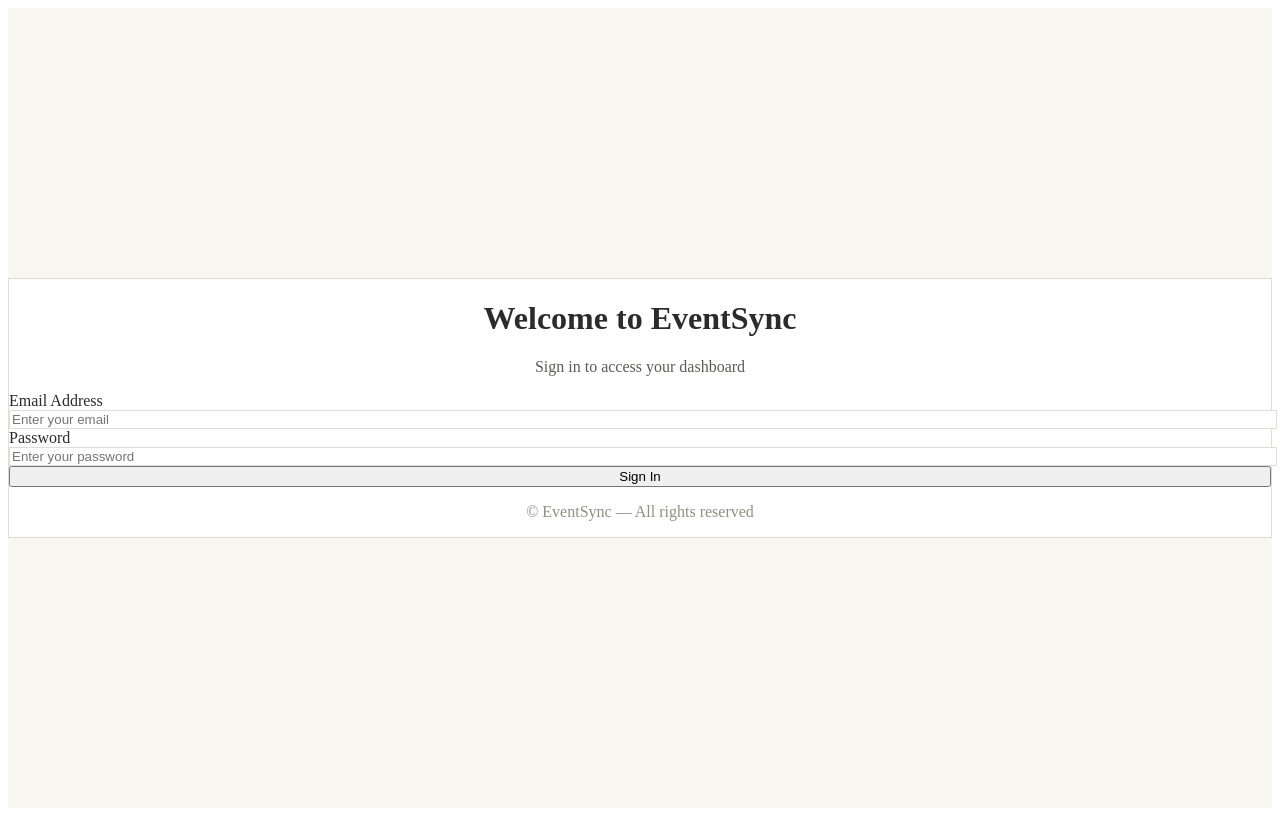
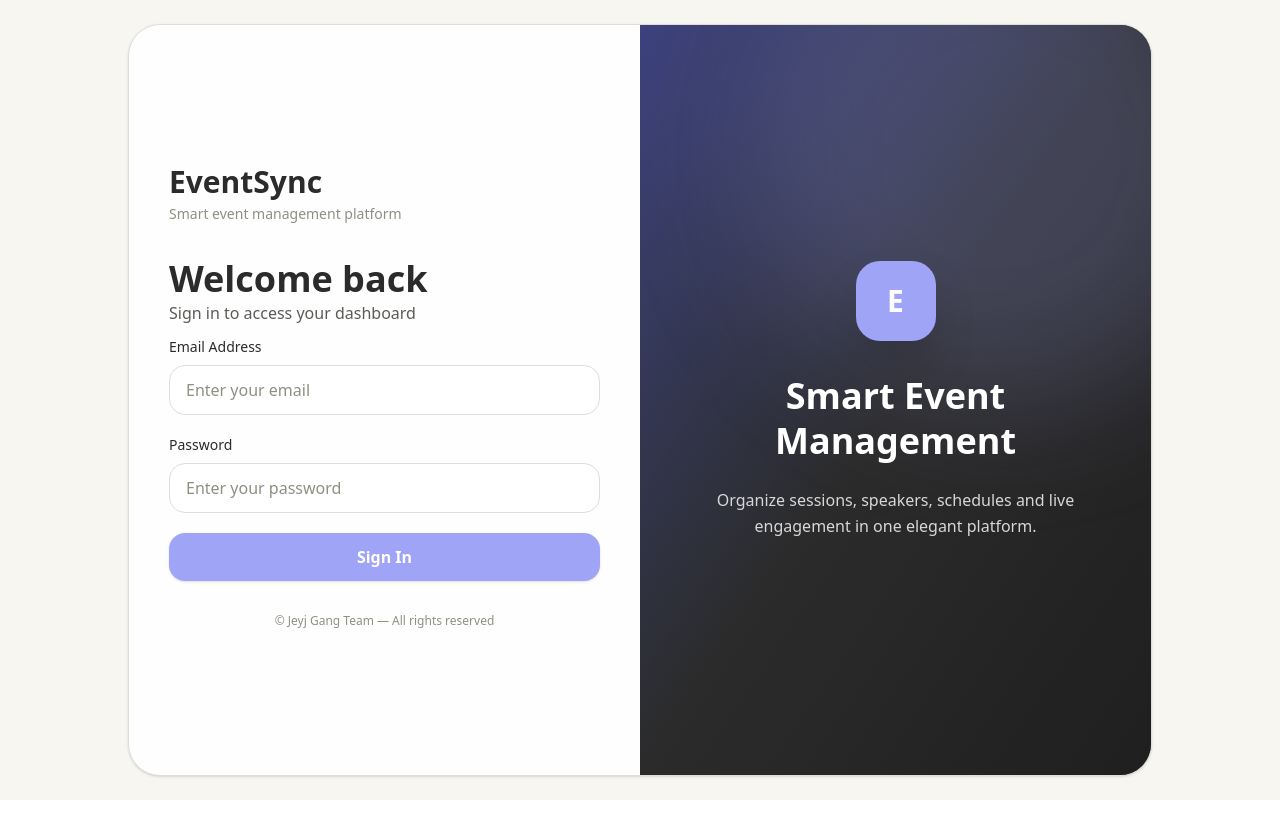
Before and after one commit to JEYJ-Gang/EventSync_platform, a Next.js app: page /login in a window 1280 px wide. Built offline with nearby package versions, Linux system fonts and the light colour scheme.

Commit message:
refactor: improve UX design in login page

```diff
--- a/app/globals.css
+++ b/app/globals.css
@@ -1,3 +1 @@
-@tailwind base;
-@tailwind components;
-@tailwind utilities;
+@import "tailwindcss";
--- a/app/login/page.jsx
+++ b/app/login/page.jsx
@@ -4,20 +4,29 @@ import { useState } from "react";
 import { useRouter } from "next/navigation";
 
 export default function LoginPage() {
+
     const router = useRouter();
 
     const [email, setEmail] = useState("");
     const [password, setPassword] = useState("");
 
     async function handleLogin(e) {
+
         e.preventDefault();
+
+        try {
 
             const res = await fetch("/api/auth/login", {
                 method: "POST",
+
                 headers: {
                     "Content-Type": "application/json",
                 },
-            body: JSON.stringify({ email, password }),
+
+                body: JSON.stringify({
+                    email,
+                    password,
+                }),
             });
 
             const data = await res.json();
@@ -27,69 +36,315 @@ export default function LoginPage() {
                 return;
             }
 
-        localStorage.setItem("token", data.access_token);
+            localStorage.setItem(
+                "token",
+                data.access_token
+            );
+
             router.push("/dashboard");
+
+        } catch (error) {
+
+            console.log(error);
+
+        }
     }
 
     return (
-        <div className="min-h-screen flex bg-[#F7F6F0]">
 
-            {/* LEFT SIDE - FORM */}
-            <div className="w-full lg:w-1/2 flex items-center justify-center p-10">
+        <div className="h-screen bg-[#F7F6F0] flex items-center justify-center p-4 lg:p-6 overflow-hidden">
 
-                <div className="w-full max-w-md bg-[#FEFEFE] border border-[#E0DED4] rounded-2xl p-10 shadow-sm">
+            {/* MAIN CONTAINER */}
+            <div className="
+                w-full
+                max-w-5xl
+                h-full
+                max-h-[920px]
+                bg-[#FEFEFE]
+                rounded-[32px]
+                border
+                border-[#E0DED4]
+                shadow-sm
+                overflow-hidden
+                flex
+            ">
 
-                    <div className="mb-8 text-center">
-                        <h1 className="text-2xl font-semibold text-[#2B2B2B]">
-                            Welcome to EventSync
+                {/* LEFT SIDE */}
+                <div className="
+                    w-full
+                    lg:w-1/2
+                    flex
+                    items-center
+                    justify-center
+                    p-10
+                    lg:p-10
+                ">
+
+                    <div className="w-full max-w-md">
+
+                        {/* LOGO */}
+                        <div className="mb-8 mt-6">
+
+                            <h1 className="
+                                text-3xl
+                                font-bold
+                                text-[#2B2B2B]
+                            ">
+                                EventSync
                             </h1>
-                        <p className="text-sm text-[#5C5B57] mt-2">
+
+                            <p className="
+                                text-[#908F83]
+                                mt-1
+                                text-sm
+                            ">
+                                Smart event management platform
+                            </p>
+
+                        </div>
+
+                        {/* TITLE */}
+                        <div>
+
+                            <h2 className="
+                                text-4xl
+                                font-semibold
+                                text-[#2B2B2B]
+                                leading-tight
+                            ">
+                                Welcome back
+                            </h2>
+
+                            <p className="
+                                text-[#5C5B57]
+                                mb-1
+                                text-base
+                            ">
                                 Sign in to access your dashboard
                             </p>
+
                         </div>
 
                         {/* FORM */}
-                    <form onSubmit={handleLogin} className="space-y-5">
+                        <form
+                            onSubmit={handleLogin}
+                            className="space-y-5"
+                        >
 
+                            {/* EMAIL */}
                             <div>
-                            <label className="text-sm text-[#2B2B2B]">
+
+                                <label className="
+                                    block
+                                    text-sm
+                                    font-medium
+                                    text-[#2B2B2B]
+                                    mt-3
+                                    mb-2
+                                ">
                                     Email Address
                                 </label>
+
                                 <input
                                     type="email"
-                                className="w-full mt-2 px-4 py-3 rounded-xl border border-[#E0DED4] focus:outline-none focus:ring-2 focus:ring-[#C3C9BC]"
                                     placeholder="Enter your email"
-                                onChange={(e) => setEmail(e.target.value)}
+                                    value={email}
+                                    onChange={(e) =>
+                                        setEmail(e.target.value)
+                                    }
+                                    className="
+                                        w-full
+                                        px-4
+                                        py-3
+                                        rounded-2xl
+                                        border
+                                        border-[#E0DED4]
+                                        bg-white
+                                        text-[#2B2B2B]
+                                        placeholder:text-[#908F83]
+                                        focus:outline-none
+                                        focus:ring-2
+                                        focus:ring-[#C3C9BC]
+                                        transition
+                                    "
                                 />
+
                             </div>
 
+                            {/* PASSWORD */}
                             <div>
-                            <label className="text-sm text-[#2B2B2B]">
+
+                                <label className="
+                                    block
+                                    text-sm
+                                    font-medium
+                                    text-[#2B2B2B]
+                                    mb-2
+                                ">
                                     Password
                                 </label>
+
                                 <input
                                     type="password"
-                                className="w-full mt-2 px-4 py-3 rounded-xl border border-[#E0DED4] focus:outline-none focus:ring-2 focus:ring-[#C3C9BC]"
                                     placeholder="Enter your password"
-                                onChange={(e) => setPassword(e.target.value)}
+                                    value={password}
+                                    onChange={(e) =>
+                                        setPassword(e.target.value)
+                                    }
+                                    className="
+                                        w-full
+                                        px-4
+                                        py-3
+                                        rounded-2xl
+                                        border
+                                        border-[#E0DED4]
+                                        bg-white
+                                        text-[#2B2B2B]
+                                        placeholder:text-[#908F83]
+                                        focus:outline-none
+                                        focus:ring-2
+                                        focus:ring-[#C3C9BC]
+                                        transition
+                                    "
                                 />
+
                             </div>
 
+                            {/* BUTTON */}
                             <button
                                 type="submit"
-                            className="w-full py-3 rounded-xl bg-[#A04F7] text-white font-medium hover:bg-[#8F94F0] transition"
+                                className="
+                                    w-full
+                                    py-3
+                                    rounded-2xl
+                                    bg-[#A0A4F7]
+                                    hover:bg-[#8F94F0]
+                                    text-white
+                                    font-semibold
+                                    transition
+                                    duration-200
+                                    shadow-sm
+                                    cursor-pointer
+                                "
                             >
                                 Sign In
                             </button>
 
                         </form>
 
-                    <p className="text-xs text-center text-[#908F83] mt-6">
-                        © EventSync — All rights reserved
+                        {/* FOOTER */}
+                        <p className="
+                            text-xs
+                            text-[#908F83]
+                            mt-8
+                            mb-8
+                            text-center
+                        ">
+                            © Jeyj Gang Team — All rights reserved
                         </p>
 
                     </div>
+
                 </div>
+
+                {/* RIGHT SIDE */}
+                <div className="
+                    hidden
+                    lg:flex
+                    w-1/2
+                    relative
+                    items-center
+                    justify-center
+                    overflow-hidden
+                    bg-[#2B2B2B]
+                ">
+
+                    {/* BACKGROUND */}
+                    <div className="
+                        absolute
+                        inset-0
+                        bg-gradient-to-br
+                        from-[#3E427F]
+                        via-[#2B2B2B]
+                        to-[#1F1F1F]
+                    " />
+
+                    {/* DECORATION */}
+                    <div className="
+                        absolute
+                        w-[500px]
+                        h-[500px]
+                        rounded-full
+                        bg-[#A0A4F7]/20
+                        blur-3xl
+                        top-[-120px]
+                        right-[-100px]
+                    " />
+
+                    {/* CONTENT */}
+                    <div className="
+                        relative
+                        z-10
+                        px-10
+                        text-center
+                    ">
+
+                        {/* ICON */}
+                        <div className="
+                            w-20
+                            h-20
+                            rounded-3xl
+                            bg-[#A0A4F7]
+                            flex
+                            items-center
+                            justify-center
+                            mx-auto
+                            shadow-2xl
+                            mb-8
+                        ">
+
+                            <span className="
+                                text-white
+                                text-3xl
+                                font-bold
+                            ">
+                                E
+                            </span>
+
+                        </div>
+
+                        {/* TITLE */}
+                        <h2 className="
+                            text-4xl
+                            font-bold
+                            text-white
+                            leading-tight
+                        ">
+                            Smart Event
+                            <br />
+                            Management
+                        </h2>
+
+                        {/* DESCRIPTION */}
+                        <p className="
+                            text-[#D7D7D7]
+                            text-base
+                            leading-relaxed
+                            mt-6
+                            max-w-sm
+                            mx-auto
+                        ">
+                            Organize sessions, speakers,
+                            schedules and live engagement
+                            in one elegant platform.
+                        </p>
+
+                    </div>
+
+                </div>
+
+            </div>
+
         </div>
     );
 }
```
Lines whose indentation alone changed are shown as unchanged.
